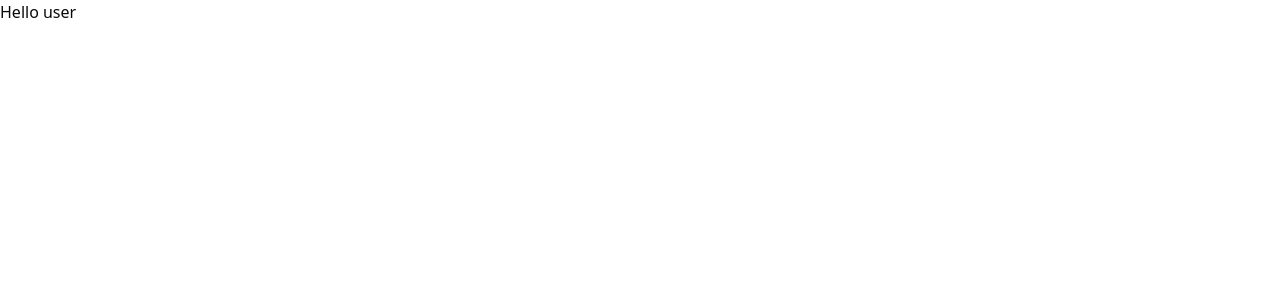
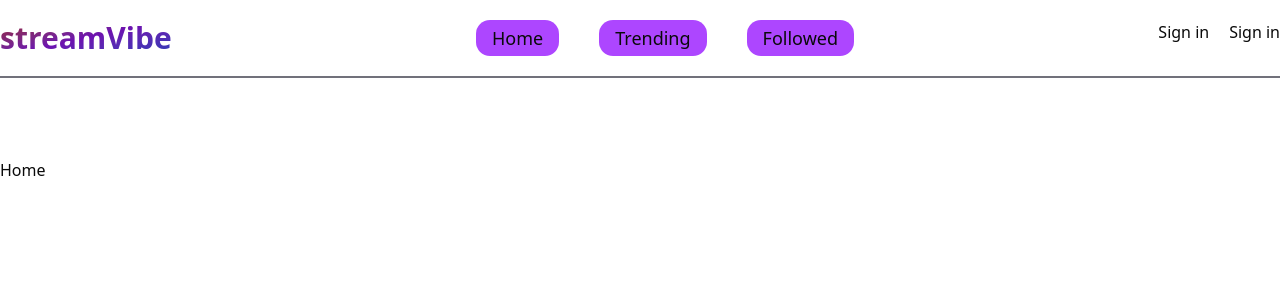
Before and after one commit to UmeshKumar0143/streamvibe, a Next.js app: page / in a window 1280 px wide. Shown: the top 300 px of the page. Built offline with nearby package versions, Linux system fonts and the light colour scheme.

Commit message:
Navbar and logo

```diff
--- a/src/app/page.tsx
+++ b/src/app/(dashboard)/(home)/page.tsx
@@ -2,8 +2,7 @@ import { UserButton } from "@clerk/nextjs";
 export default function Home() {
   return (
     <div>
-      <p>Hello user</p>
-      <UserButton />
+      <p>Home</p>
        </div>
 
   );
--- /dev/null
+++ b/src/app/(dashboard)/layout.tsx
@@ -0,0 +1,10 @@
+import Navbar from "@/components/Navbar"
+
+export default function layout({children}:{children: React.ReactNode}){
+        return <div>
+            <Navbar/>
+            <div className=" flex h-full pt-20">
+            {children}
+            </div>
+        </div>
+}
--- /dev/null
+++ b/src/components/Logo.tsx
@@ -0,0 +1,8 @@
+import Link from "next/link";
+
+
+export default function Logo({}){
+    return <div>
+        <Link href={'/'} className={`text-3xl font-bold bg-gradient-to-br from-red-800 via-purple-800  to-blue-800 bg-clip-text text-transparent`}>streamVibe</Link>
+    </div>
+}
--- /dev/null
+++ b/src/components/Navbar.tsx
@@ -0,0 +1,37 @@
+import Link from "next/link";
+import Logo from "./Logo";
+
+
+const navItem = [
+    {
+        title: "Home",
+        to_link: "/"
+    },
+    {
+        title: "Trending",
+        to_link: "/trending",
+    },
+    {
+        title: "Followed",
+        to_link: "/followed"
+    }
+]
+
+export default function Navbar(){
+    return <div className="container mx-auto py-5 flex justify-between border-b-2 border-zinc-500">
+        <Logo />
+        <div>
+            <div className="flex gap-10 ">
+            {navItem.map((item, index)=> {
+                return <Link className="font-medium text-lg  px-4 py-1 bg-purple-500 rounded-xl" href={item.to_link}>{item.title} </Link>
+            })}
+            </div>
+        </div>
+            <div className="flex  gap-5 items-center`">
+                Sign in
+            <div>
+                Sign in
+            </div>
+            </div>
+    </div>
+}
```
